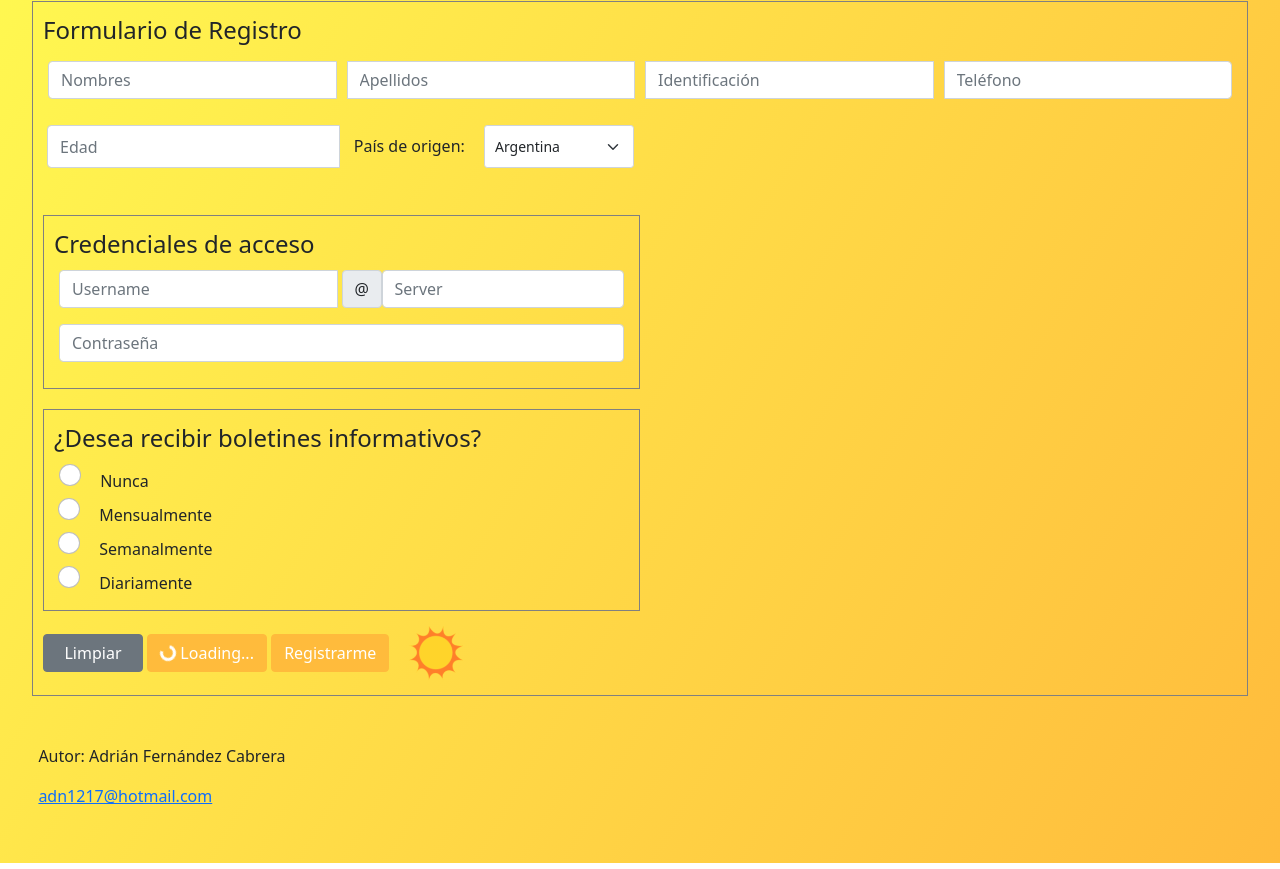
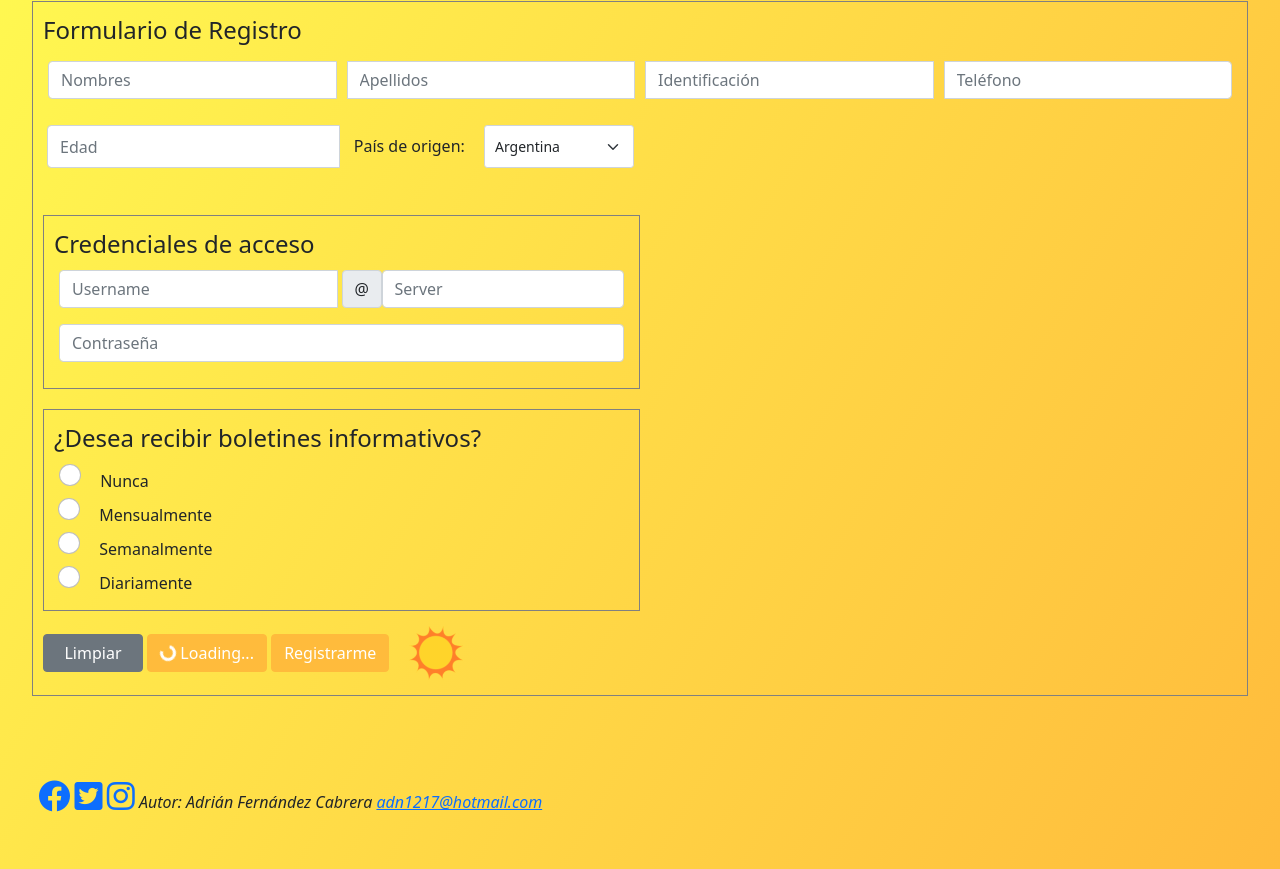
Before and after one commit to Adn1217/PaginaEmpresarial_Fernandez, a website: page pags/contacto.html in a window 1280 px wide. Shown: the part 399-1268 px from the top of the page. Drawn offline with nearby package versions, Linux system fonts and the light colour scheme.

Commit message:
Aplicacion de redes sociales a todos los footers

```diff
--- a/assets/scss/_sizes.scss
+++ b/assets/scss/_sizes.scss
@@ -30,7 +30,7 @@ $info-padding: 10px;
 $info-width: 90%;
 
 $info__resume-background-size: 80%;
-$info__resume-padding: 5px;
+$info__resume-padding: 15px;
 $info__resume-width: 40%;
 $info__resume-min-width: 350px;
 
--- a/assets/scss/style.scss
+++ b/assets/scss/style.scss
@@ -161,6 +161,7 @@ article {
   padding: $info__resume-padding;
   width: $info__resume-width;
   min-width: $info__resume-min-width;
+  text-align: justify;
   /* max-width: 80%; */
 }
 
--- a/pags/contacto.html
+++ b/pags/contacto.html
@@ -6,6 +6,8 @@
     <meta name="viewport" content="width=device-width, initial-scale=1.0">
     <link rel="icon" type="image/png" sizes="16x16" href="./../assets/Iconos/afc_favicon_logo/afc_favicon_logo.png">
     <link href="https://cdn.jsdelivr.net/npm/bootstrap@5.1.3/dist/css/bootstrap.min.css" rel="stylesheet" integrity="sha384-1BmE4kWBq78iYhFldvKuhfTAU6auU8tT94WrHftjDbrCEXSU1oBoqyl2QvZ6jIW3" crossorigin="anonymous">
+    <link rel="stylesheet" href="./../assets/css/all.css"/>
+    <!-- <link rel="stylesheet" href="./../assets/css/main.css"/> -->
     <link rel="stylesheet" href="./../style.css"/>
 
 <!-- ####### SEO ########### -->
@@ -149,9 +151,13 @@
         </div>
     </form>
    </fieldset>
-    <footer>
-        <p>Autor: Adrián Fernández Cabrera</p>
-        <p><a href="mailto:adn1217@hotmail.com">adn1217@hotmail.com</a></p>
+   <footer>
+      <p>
+        <a title="Facebook" href="https://www.facebook.com/Adrian.Fernandez.Cabrera"><span class="fa-brands fa-2x fa-facebook color-Facebook"></span></a>
+        <a title="Twitter" href="https://www.twitter.com/adn1217"><span class="fa-brands fa-2x fa-twitter-square color-Twitter"></span></a>
+        <a title="Instagram" href="https://www.instagram.com/adn1217/"><span class="fa-brands fa-2x fa-instagram color-Instagram"></span></a>
+        <i>Autor: Adrián Fernández Cabrera <a href="mailto:adn1217@hotmail.com">adn1217@hotmail.com</a></i>
+      </p>
     </footer>
     <script src="https://cdn.jsdelivr.net/npm/bootstrap@5.1.3/dist/js/bootstrap.bundle.min.js" integrity="sha384-ka7Sk0Gln4gmtz2MlQnikT1wXgYsOg+OMhuP+IlRH9sENBO0LRn5q+8nbTov4+1p" crossorigin="anonymous"></script>
 </body>
```
Also changed, not shown: pags/equipo.html (+8 -3 lines), pags/proyectos.html (+11 -5 lines), assets/css/main.css.
